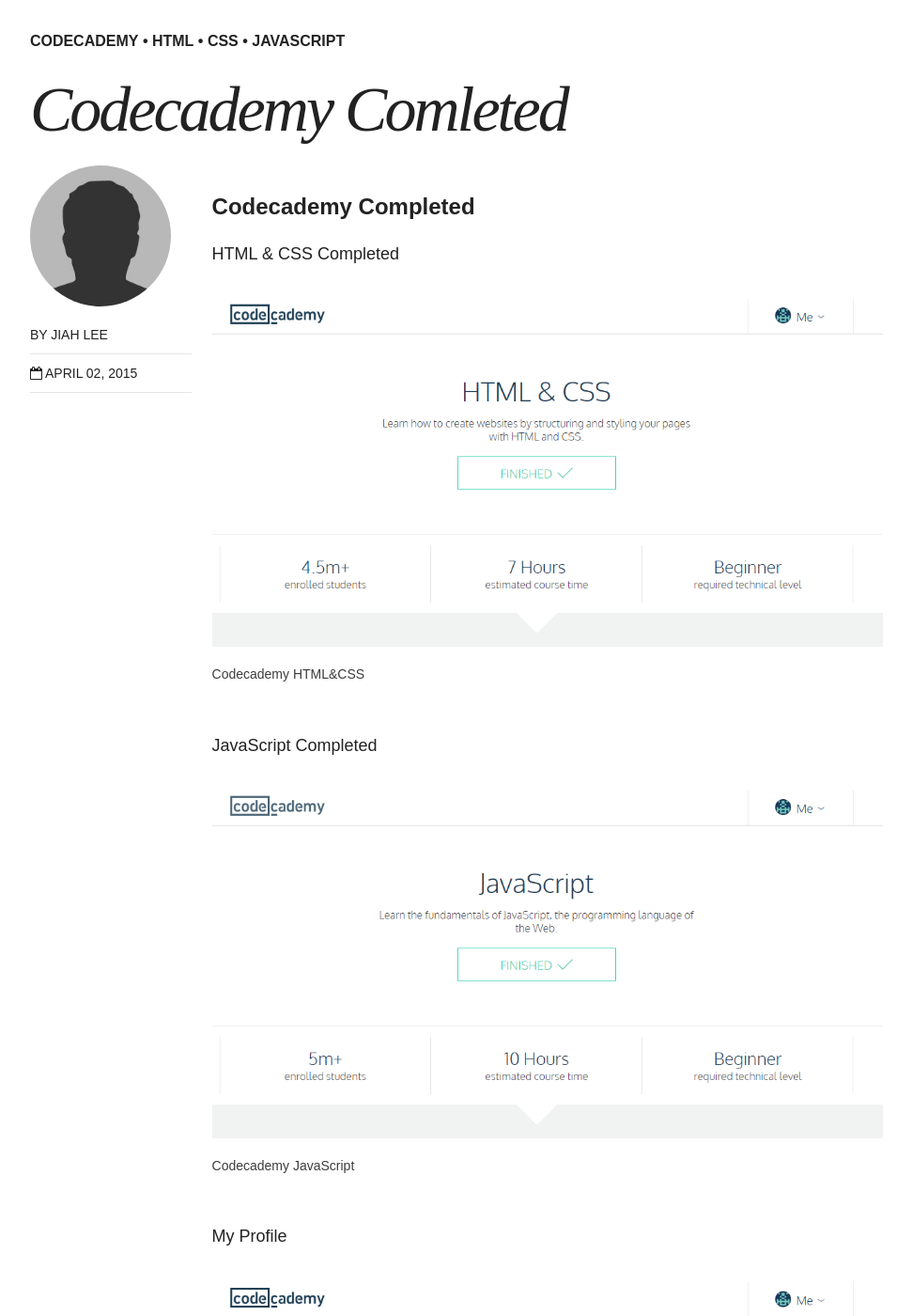
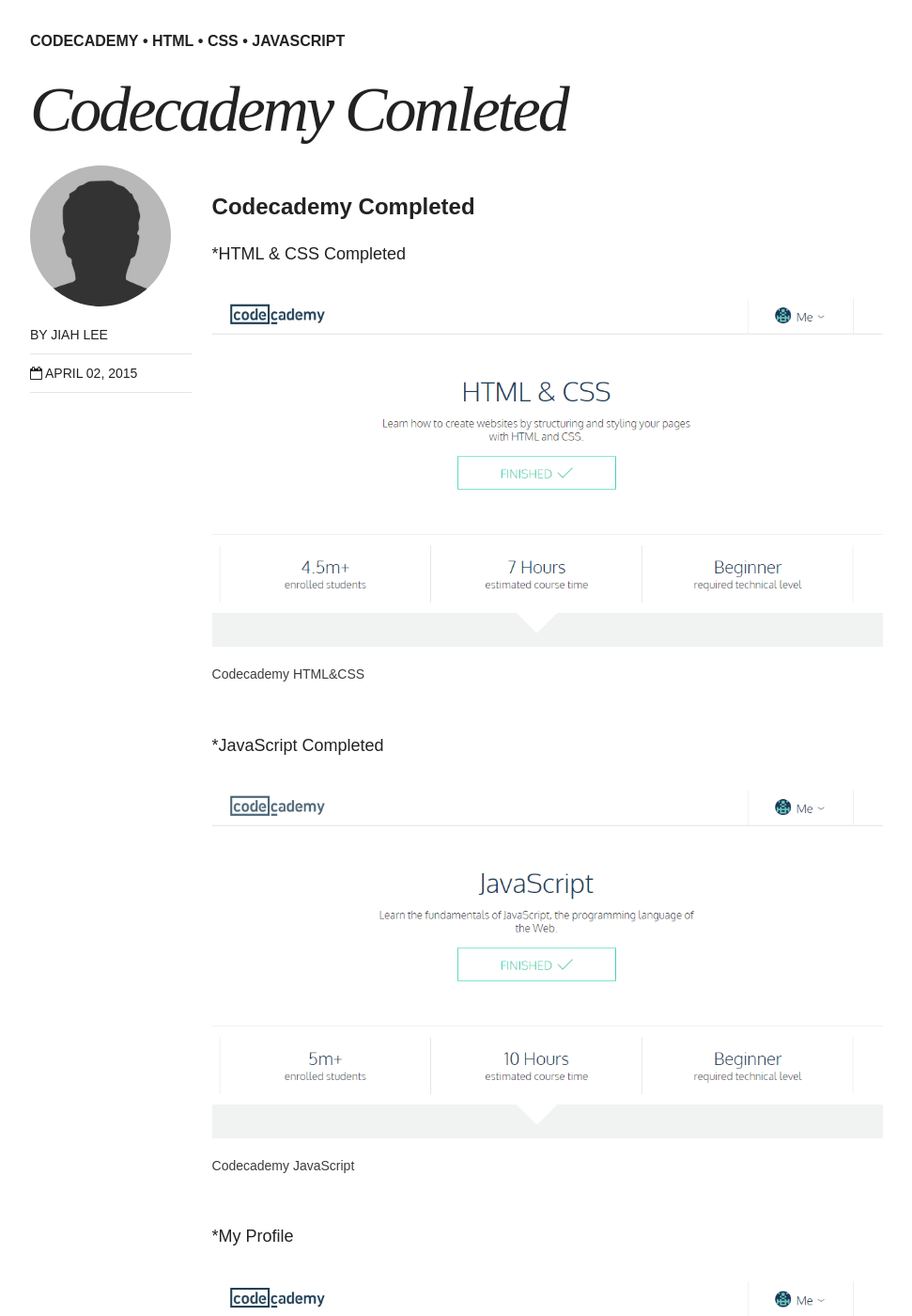
Before and after one commit to lake1218/lake1218.github.io, a Jekyll site: the page built from _posts/blog/2015-04-01-codecademy.md, in a window 1280 px wide and 1400 px high, scrolled down 419 px. Shown: the whole window at 94% size, without its empty margins (154-1125 px from the left). Built offline with Jekyll 4.4.1, drawn with Linux system fonts in a browser that asks for light colours; nearby versions of some CDN libraries.

Commit message:
post_codecademy

```diff
--- a/_posts/blog/2015-04-01-codecademy.md
+++ b/_posts/blog/2015-04-01-codecademy.md
@@ -12,19 +12,23 @@
 
 ####[**Codecademy**][codecademy] Completed
 
-HTML & CSS Completed
+*HTML & CSS Completed
 <figure>
-	<img src="/images/post_img/codecademy_1.png">
+	<img src="/images/post_img/codecademy_1.png" alt="image">
 	<figcaption>Codecademy HTML&CSS</figcaption>
 </figure>
 
-JavaScript Completed
+
+
+*JavaScript Completed
 <figure>
-	<img src="/images/post_img/codecademy_2.png">
+	<img src="/images/post_img/codecademy_2.png" alt="image">
 	<figcaption>Codecademy JavaScript</figcaption>
 </figure>
 
-My Profile
+
+
+*My Profile
 <figure>
 	<img src="/images/post_img/codecademy_3.png">
 	<figcaption>my profile</figcaption>
```
